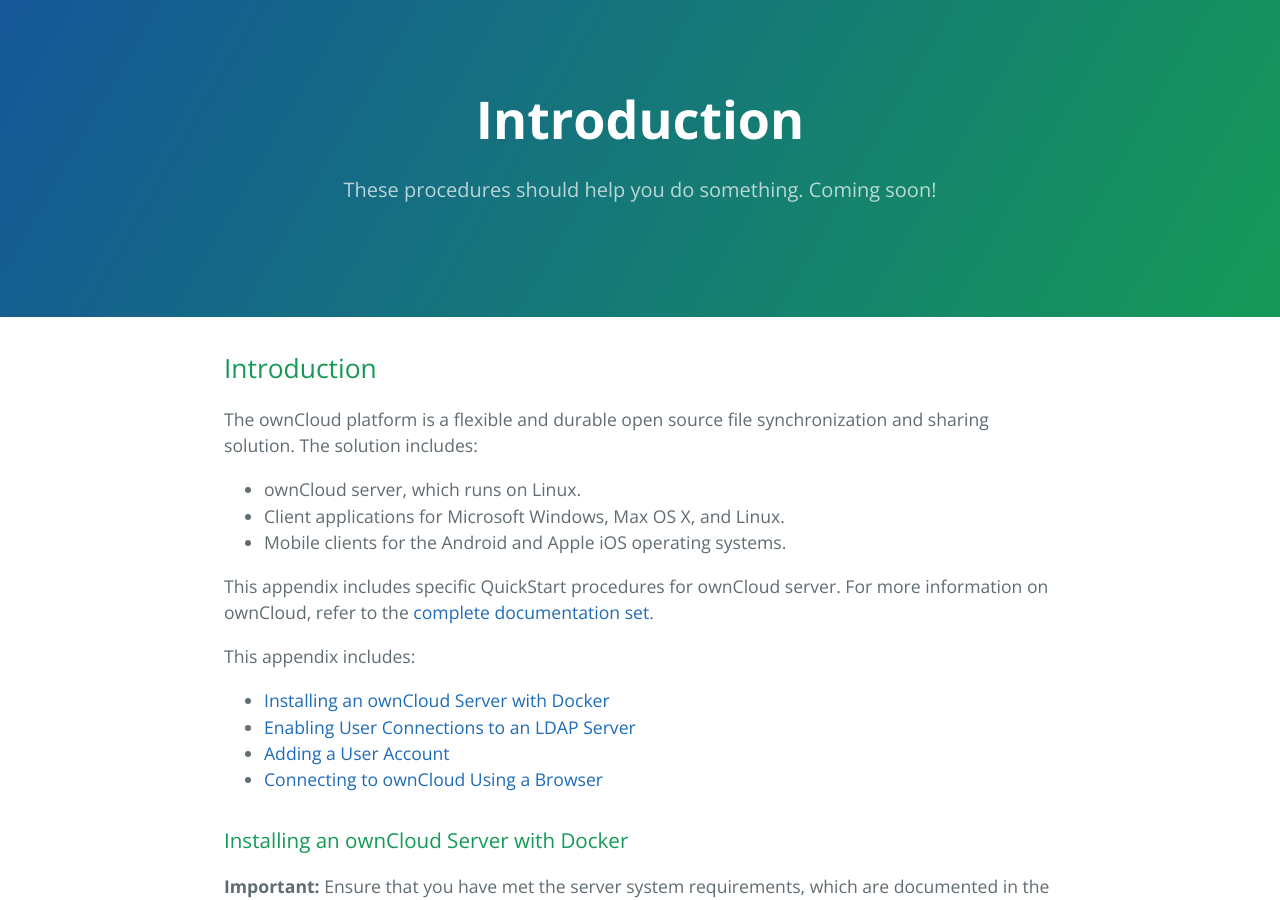
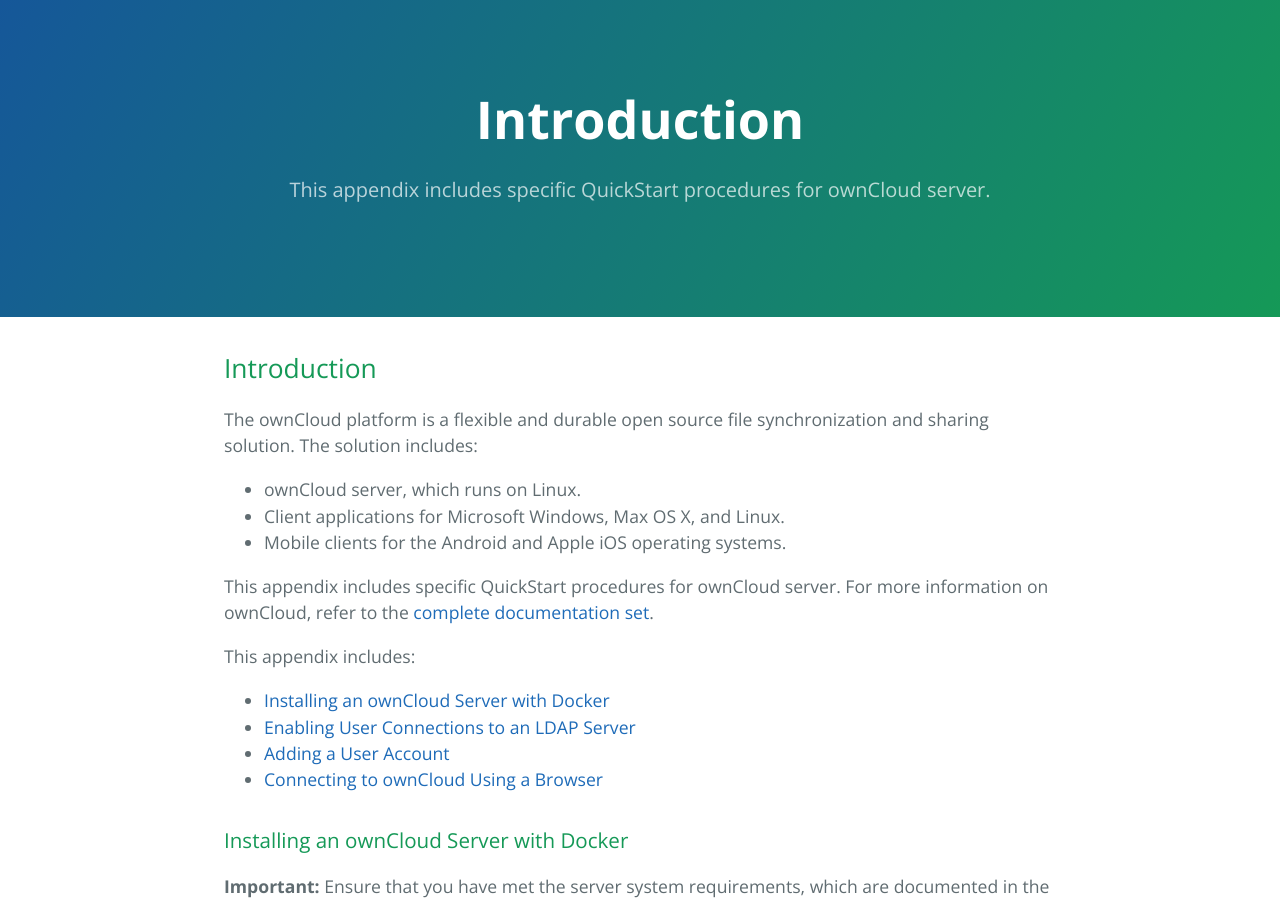
Before and after one commit to nunzy1/github.io, a Jekyll site: the page built from index.md, in a window 1280 px wide and 900 px high. Built offline with Jekyll 4.4.1, drawn with Linux system fonts in a browser that asks for light colours; our own code applies the rules of GitHub Pages for plain Markdown files.

Commit message:
Update _config.yml

```diff
--- a/_config.yml
+++ b/_config.yml
@@ -1,5 +1,5 @@
 title: Redhat Procedures
-description: These procedures should help you do something.  Coming soon!
+description: This appendix includes specific QuickStart procedures for ownCloud server.
 show_downloads: false
 google_analytics:
 github:
```
